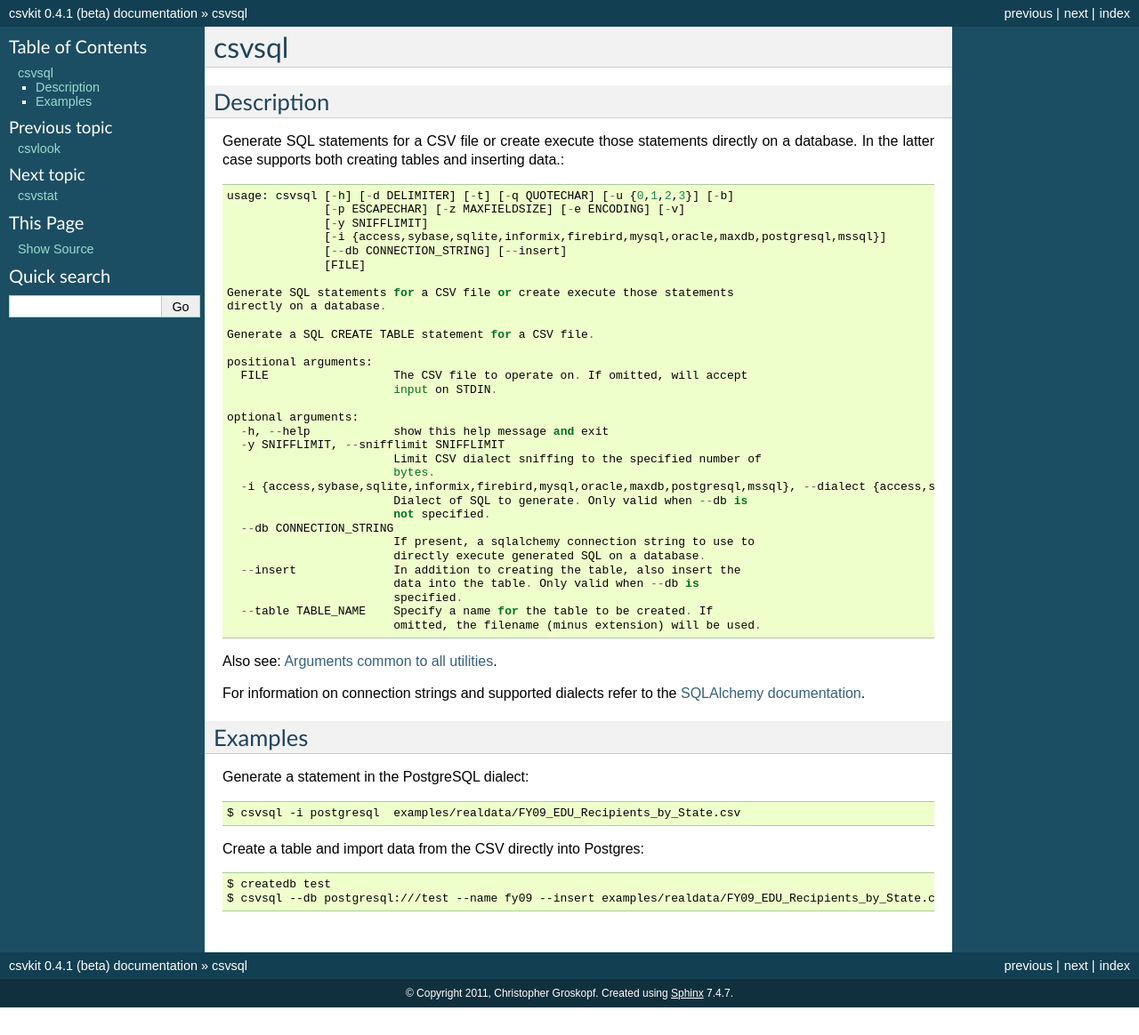
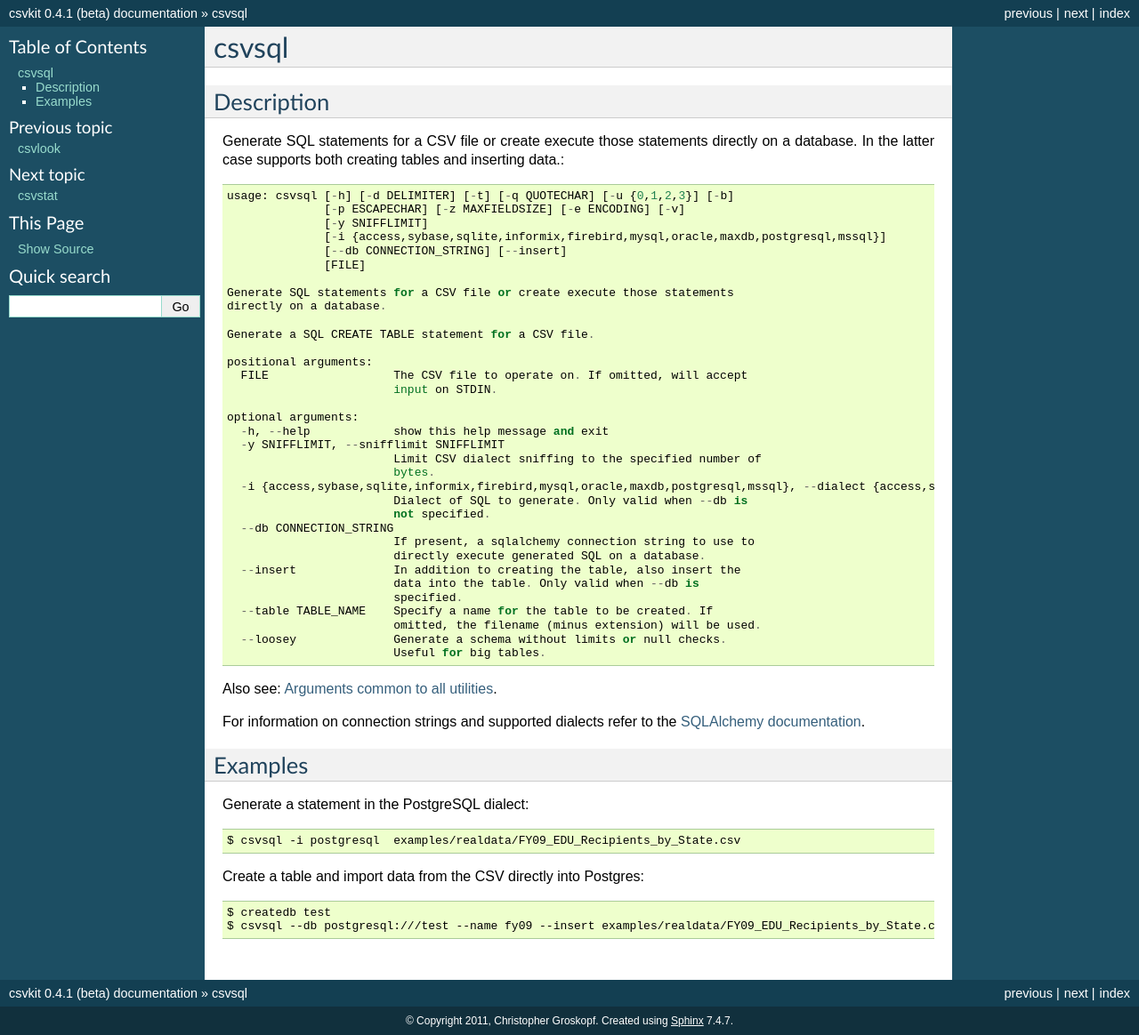
Before and after one commit to wireservice/csvkit, a Sphinx documentation site: the page built from docs/scripts/csvsql.rst, in a window 1280 px wide. Shown: the whole page at 89% size. Built offline with Sphinx 7.4.7, drawn with Linux system fonts in a browser that asks for light colours; before the commit the page ends 1133 px from its top, so only the background shows below that.

Commit message:
docs for --loosey option

```diff
--- a/docs/scripts/csvsql.rst
+++ b/docs/scripts/csvsql.rst
@@ -39,6 +39,8 @@ Generate SQL statements for a CSV file or create execute those statements direct
                             specified.
       --table TABLE_NAME    Specify a name for the table to be created. If
                             omitted, the filename (minus extension) will be used.
+      --loosey              Generate a schema without limits or null checks.
+                            Useful for big tables.
 
 Also see: :doc:`common_arguments`.
 
```
